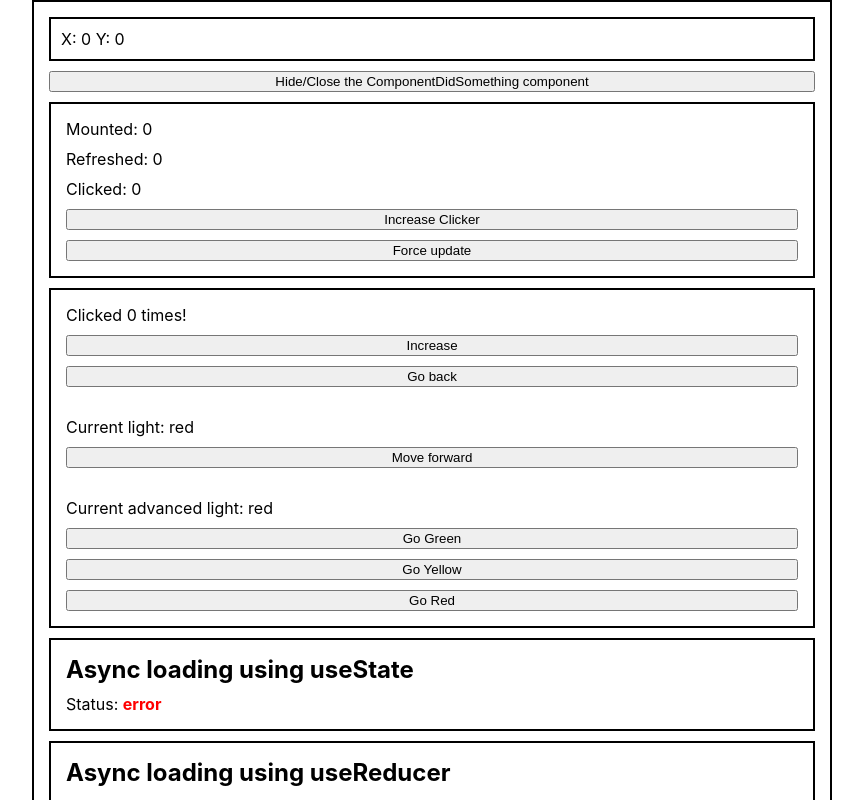
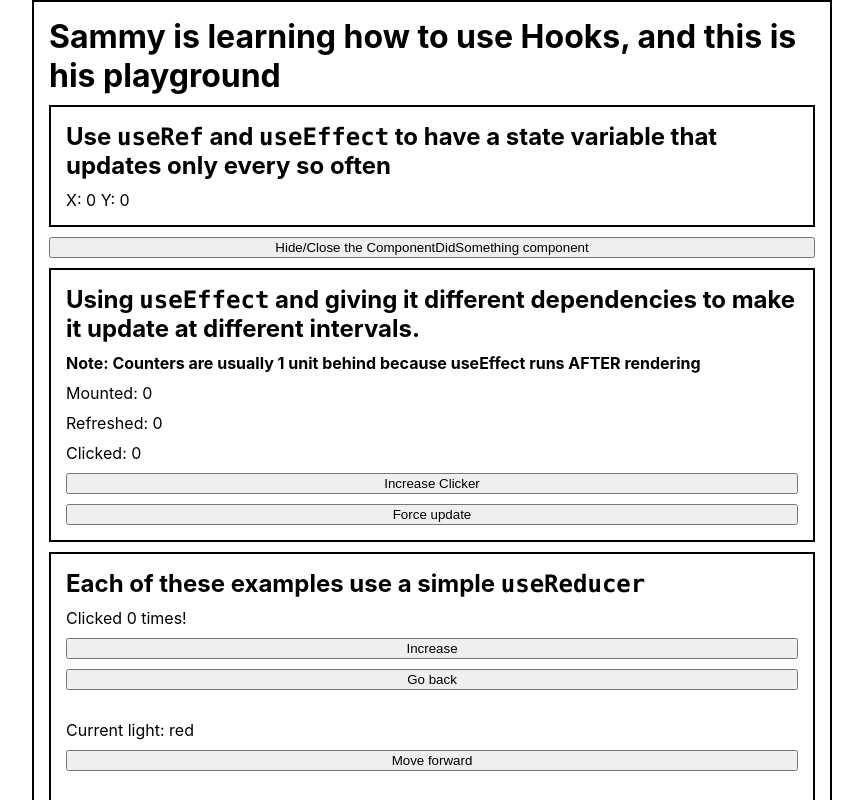
Before and after one commit to SammyIsra/react-hoooks-tests, a React (Create React App) app: page / in a window 1280 px wide. Shown: the top 800 px of the page, without its empty margins (208-1071 px from the left). Built offline with nearby package versions, Linux system fonts and the light colour scheme; no server answers.

Commit message:
Added better comments and presentation

```diff
--- a/src/Components/App.tsx
+++ b/src/Components/App.tsx
@@ -15,6 +15,7 @@ const App: React.FC = () => {
   return (
     <AppBody>
       <SimpleBorderedList>
+        <h1>Sammy is learning how to use Hooks, and this is his playground</h1>
         <MousePosition />
 
         <button onClick={() => updateShower(!showComponentDidMount)}>
--- a/src/Components/ComponentDidDoSomething.tsx
+++ b/src/Components/ComponentDidDoSomething.tsx
@@ -43,6 +43,14 @@ const ComponentDidDoSomething: React.FC = () => {
 
   return (
     <SimpleBorderedList>
+      <h2>
+        Using <code>useEffect</code> and giving it different dependencies to
+        make it update at different intervals.
+      </h2>
+      <h4>
+        Note: Counters are usually 1 unit behind because useEffect runs AFTER
+        rendering
+      </h4>
       <div>Mounted: {counters.current.mounted}</div>
       <div>Refreshed: {counters.current.refreshed}</div>
       <div>Clicked: {counters.current.buttonClicked}</div>
--- a/src/Components/MousePosition.tsx
+++ b/src/Components/MousePosition.tsx
@@ -23,7 +23,13 @@ const MousePosition: React.FC = () => {
 
   return (
     <SimpleBorderedList>
-      X: {mouseLocation.client.x} Y: {mouseLocation.client.y}
+      <h2>
+        Use <code>useRef</code> and <code>useEffect</code> to have a state
+        variable that updates only every so often
+      </h2>
+      <div>
+        X: {mouseLocation.client.x} Y: {mouseLocation.client.y}
+      </div>
     </SimpleBorderedList>
   );
 };
--- a/src/Components/SimpleUseReducer.tsx
+++ b/src/Components/SimpleUseReducer.tsx
@@ -58,6 +58,9 @@ const ReducerFun = () => {
 
   return (
     <SimpleBorderedList>
+      <h2>
+        Each of these examples use a simple <code>useReducer</code>
+      </h2>
       <div>Clicked {clickedCounter} times!</div>
       <button onClick={() => dispatchCounter("advance")}>Increase</button>
       <button onClick={() => dispatchCounter("go back")}>Go back</button>
--- a/src/Services/request.ts
+++ b/src/Services/request.ts
@@ -50,11 +50,10 @@ interface FinishAction<T> {
   payload: T;
 }
 
+export type AsyncAction<T> = StartAction | ErrorAction | FinishAction<T>;
+
 /** Uses the React Reducer type to provide a type that works with async calls, which can be used for useReducer */
-export type RequestReducer<T> = React.Reducer<
-  FetchRequest<T>,
-  StartAction | ErrorAction | FinishAction<T>
->;
+export type RequestReducer<T> = React.Reducer<FetchRequest<T>, AsyncAction<T>>;
 
 /** Function that returns a Reducer that handles async calls by assinging them a state */
 export const asyncReducer: <T>() => RequestReducer<T> = () => (
```
